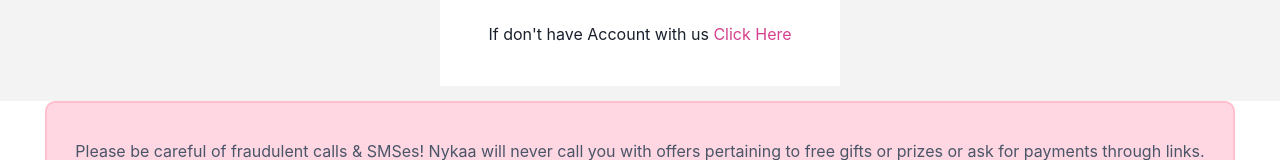
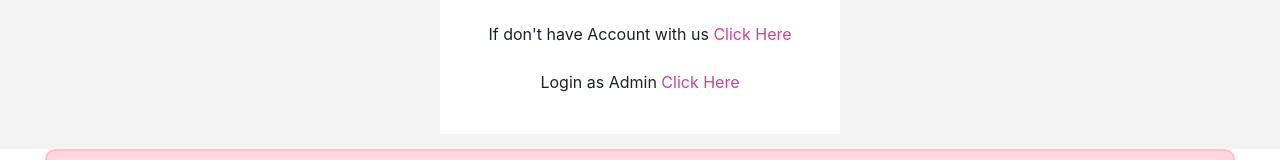
Before and after one commit to ankitraju123/secretive-form-5947, a Next.js app: page /login in a window 1280 px wide. Shown: the part 523-683 px from the top of the page. Built offline with nearby package versions, Linux system fonts and the light colour scheme; no server answers.

Commit message:
Connect with Dashboard

```diff
--- a/pages/login.js
+++ b/pages/login.js
@@ -85,6 +85,13 @@ const Loginpage = () => {
             <Link href="/signup" style={{ color: "#d5418e" }}>
               Click Here
             </Link>
+                  </Text>
+                  <br />
+                  <Text>
+            Login as Admin {" "}
+            <Link href="https://dashboard-delta-flame.vercel.app/login" style={{ color: "#d5418e" }} target='_blank'>
+              Click Here
+            </Link>
           </Text>
         </Box>
       </Box>
```
